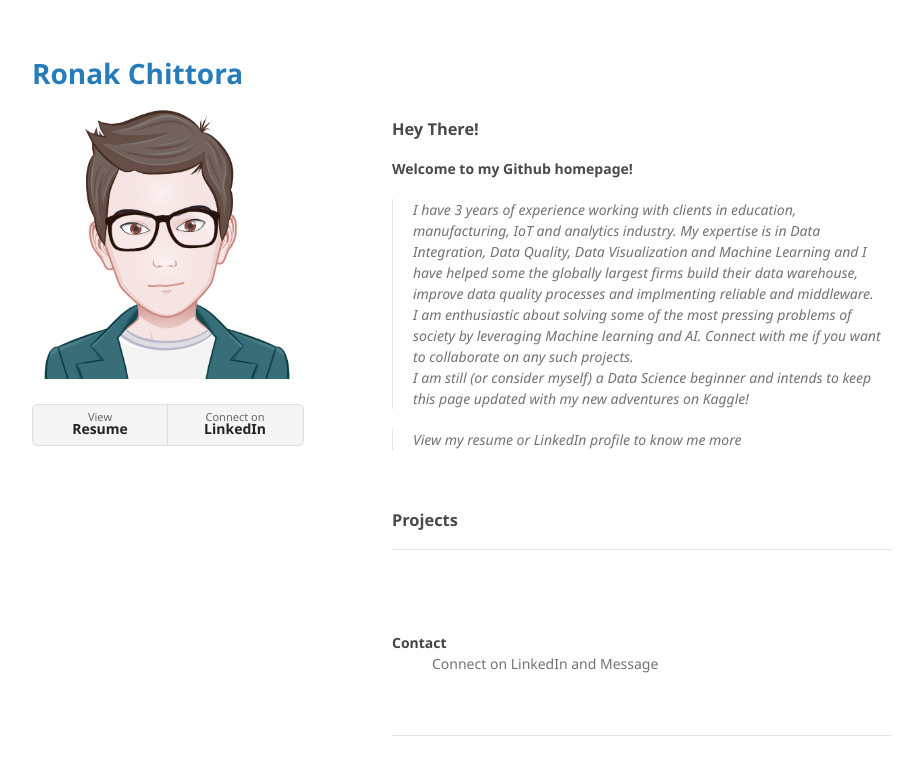
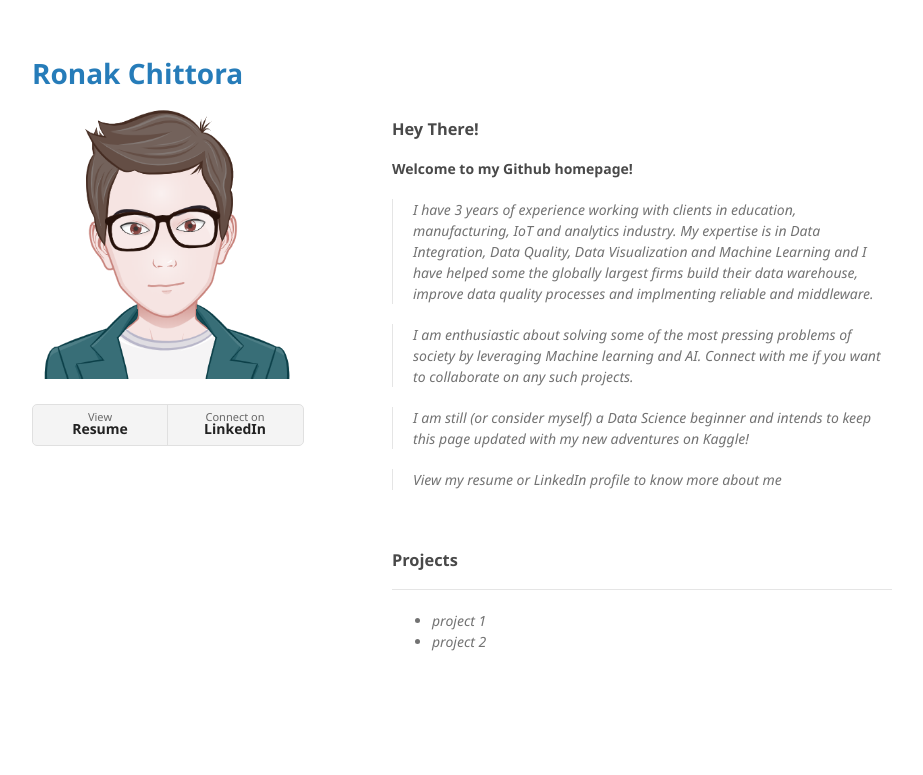
Before and after one commit to ronakchittora/ronakchittora.github.io, a Jekyll site: the page built from index.md, in a window 1280 px wide. Shown: the top 775 px of the page, without its empty margins (178-1101 px from the left). Built offline with Jekyll 4.4.1, drawn with Linux system fonts in a browser that asks for light colours; our own code applies the rules of GitHub Pages for plain Markdown files; the repository's description, which GitHub fills in, is left out.

Commit message:
Update index.md

```diff
--- a/index.md
+++ b/index.md
@@ -4,26 +4,15 @@
 ### Hey There!
 #### Welcome to my Github homepage!
 > I have 3 years of experience working with clients in education, manufacturing, IoT and analytics industry. My expertise is in Data Integration, Data Quality, Data Visualization and Machine Learning and I have helped some the globally largest firms build their data warehouse, improve data quality processes and implmenting reliable and middleware.
-<br>
+
 > I am enthusiastic about solving some of the most pressing problems of society by leveraging Machine learning and AI. Connect with me if you want to collaborate on any such projects.
-<br>
+
 > I am still (or consider myself) a Data Science beginner and intends to keep this page updated with my new adventures on Kaggle!
 
-> View my resume or LinkedIn profile to know me more
+> View my resume or LinkedIn profile to know more about me
 
 <br>
 ### Projects
 * * *
-
-
-<br>
-<br>
-
-<dl>
-<dt>Contact</dt>
-<dd>Connect on LinkedIn and Message</dd>
-</dl>
-
-<br>
-
-* * *
+*  _project 1_
+*  _project 2_
```
